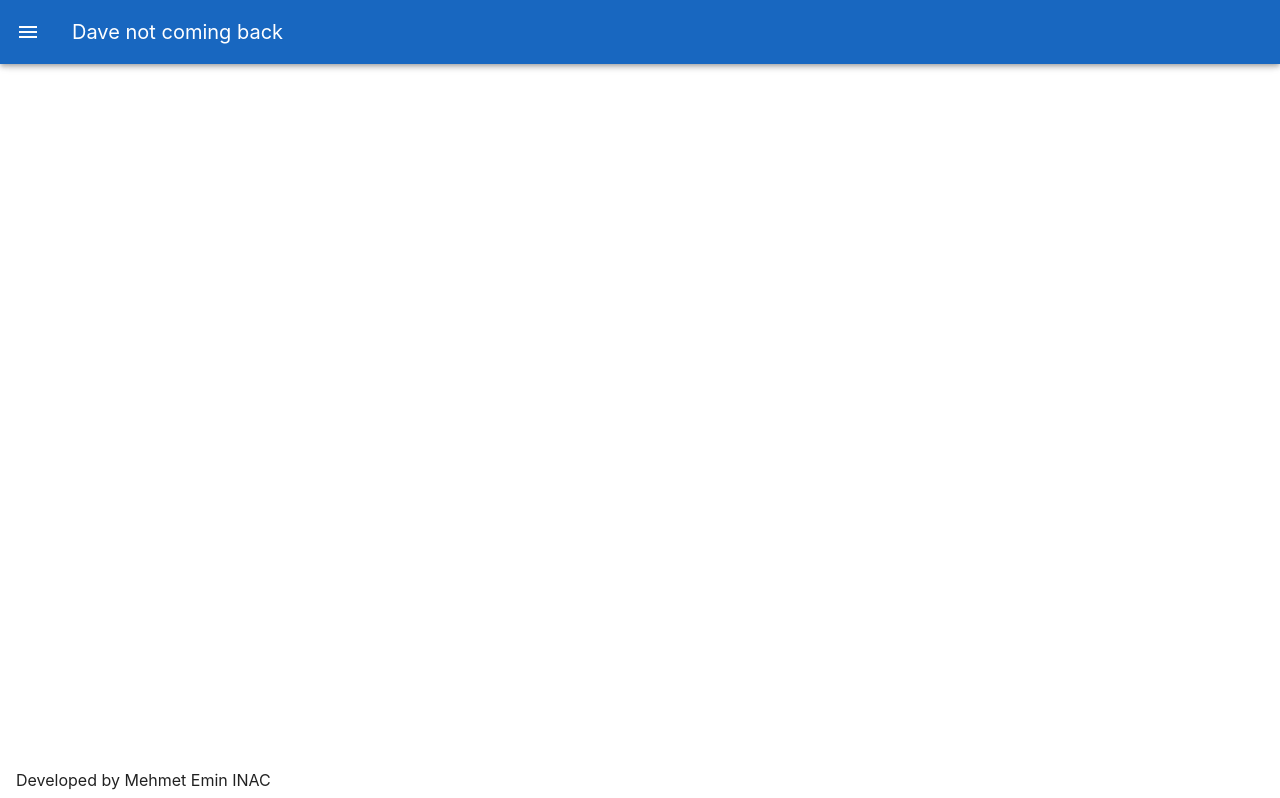
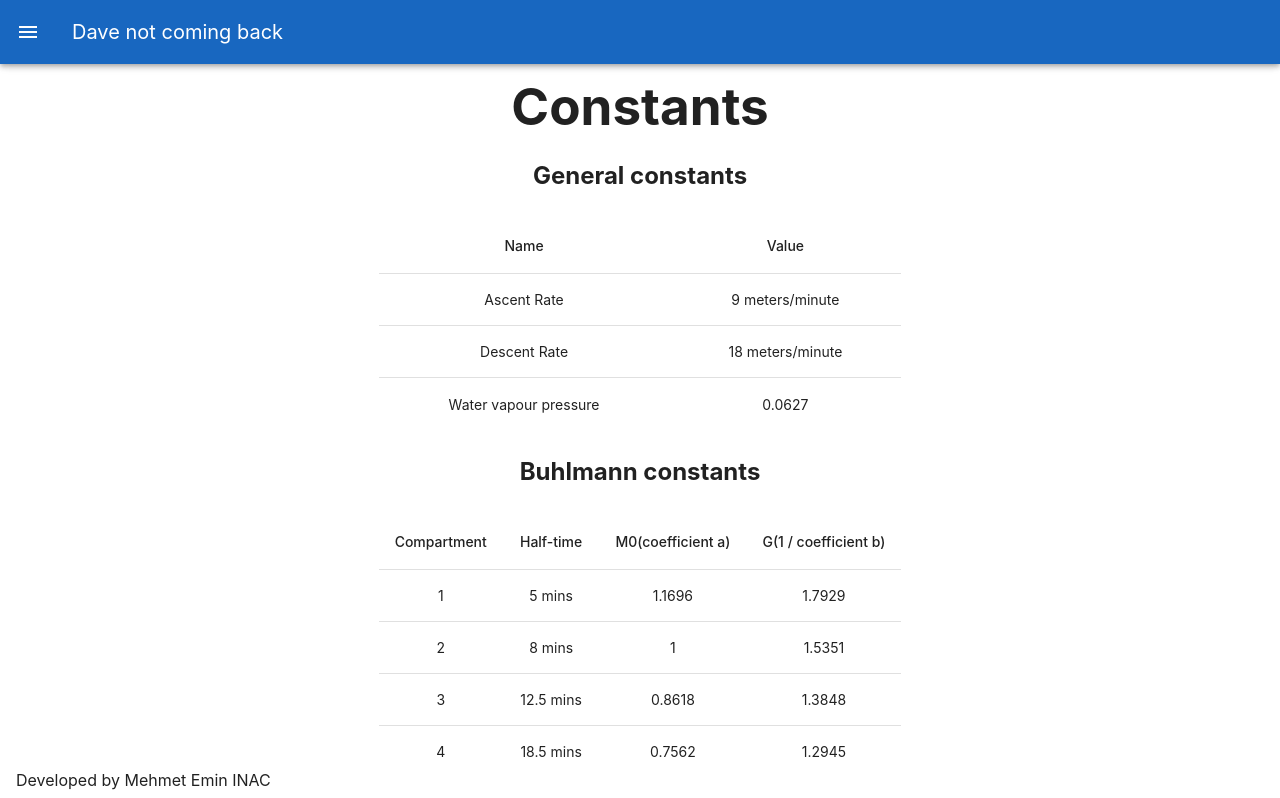
Before and after one commit to meinac/dave, a Vue app: page /constants in a window 1280 px wide. Shown: the top 798 px of the page. Built offline with nearby package versions, Linux system fonts and the light colour scheme.

Commit message:
Implement constants page

```diff
--- /dev/null
+++ b/src/pages/Constants.vue
@@ -0,0 +1,101 @@
+<script>
+import { ASCENT_RATE, DESCENT_RATE } from '../constants/diving'
+import { HALF_TIMES, M_VALUES, G_VALUES } from '../constants/buhlmann'
+import Environment from '../models/environment'
+
+export default {
+  data() {
+    return {
+      ascentRate: ASCENT_RATE,
+      descentRate: DESCENT_RATE,
+      waterVapour: Environment.P_H2O // Move this to constants
+    }
+  },
+  computed: {
+    tableData() {
+      return HALF_TIMES.map((halfTime, i) => {
+        return [
+          i + 1,
+          `${halfTime} mins`,
+          M_VALUES[i],
+          G_VALUES[i]
+        ]
+      });
+    }
+  }
+}
+</script>
+
+<template>
+  <v-row>
+    <v-col cols="12">
+      <h1>Constants</h1>
+    </v-col>
+  </v-row>
+  <v-row>
+    <v-col cols="12">
+      <v-row>
+        <v-col cols="12">
+          <h2>General constants</h2>
+        </v-col>
+      </v-row>
+      <v-row>
+        <v-col cols="12">
+          <v-table>
+            <thead>
+              <tr>
+                <th class="text-center">Name</th>
+                <th class="text-center">Value</th>
+              </tr>
+            </thead>
+            <tbody>
+              <tr>
+                <td>Ascent Rate</td>
+                <td>{{ascentRate}} meters/minute</td>
+              </tr>
+              <tr>
+                <td>Descent Rate</td>
+                <td>{{descentRate}} meters/minute</td>
+              </tr>
+              <tr>
+                <td>Water vapour pressure</td>
+                <td>{{waterVapour}}</td>
+              </tr>
+            </tbody>
+          </v-table>
+        </v-col>
+      </v-row>
+    </v-col>
+  </v-row>
+  <v-row>
+    <v-col cols="12">
+      <v-row>
+        <v-col cols="12">
+          <h2>Buhlmann constants</h2>
+        </v-col>
+      </v-row>
+      <v-row>
+        <v-col cols="12">
+          <v-table>
+            <thead>
+              <tr>
+                <th class="text-center">Compartment</th>
+                <th class="text-center">Half-time</th>
+                <th class="text-center">M0(coefficient a)</th>
+                <th class="text-center">G(1 / coefficient b)</th>
+              </tr>
+            </thead>
+            <tbody>
+              <tr v-for="item in tableData">
+                <td>{{item[0]}}</td>
+                <td>{{item[1]}}</td>
+                <td>{{item[2]}}</td>
+                <td>{{item[3]}}</td>
+              </tr>
+            </tbody>
+          </v-table>
+        </v-col>
+      </v-row>
+    </v-col>
+  </v-row>
+</template>
--- a/src/router/router.js
+++ b/src/router/router.js
@@ -2,11 +2,13 @@ import { createRouter, createWebHistory } from 'vue-router';
 import HomePage from '../pages/HomePage.vue';
 import NoDeco from '../pages/NoDeco.vue';
 import MValues from '../pages/MValues.vue';
+import Constants from '../pages/Constants.vue';
 
 const routes = [
   { path: '/', name: 'Home', component: HomePage },
   { path: '/no-deco', name: 'No-Deco', component: NoDeco },
   { path: '/m-values', name: 'M Values', component: MValues },
+  { path: '/constants', name: 'Constants', component: Constants },
 ];
 
 const router = createRouter({
```
